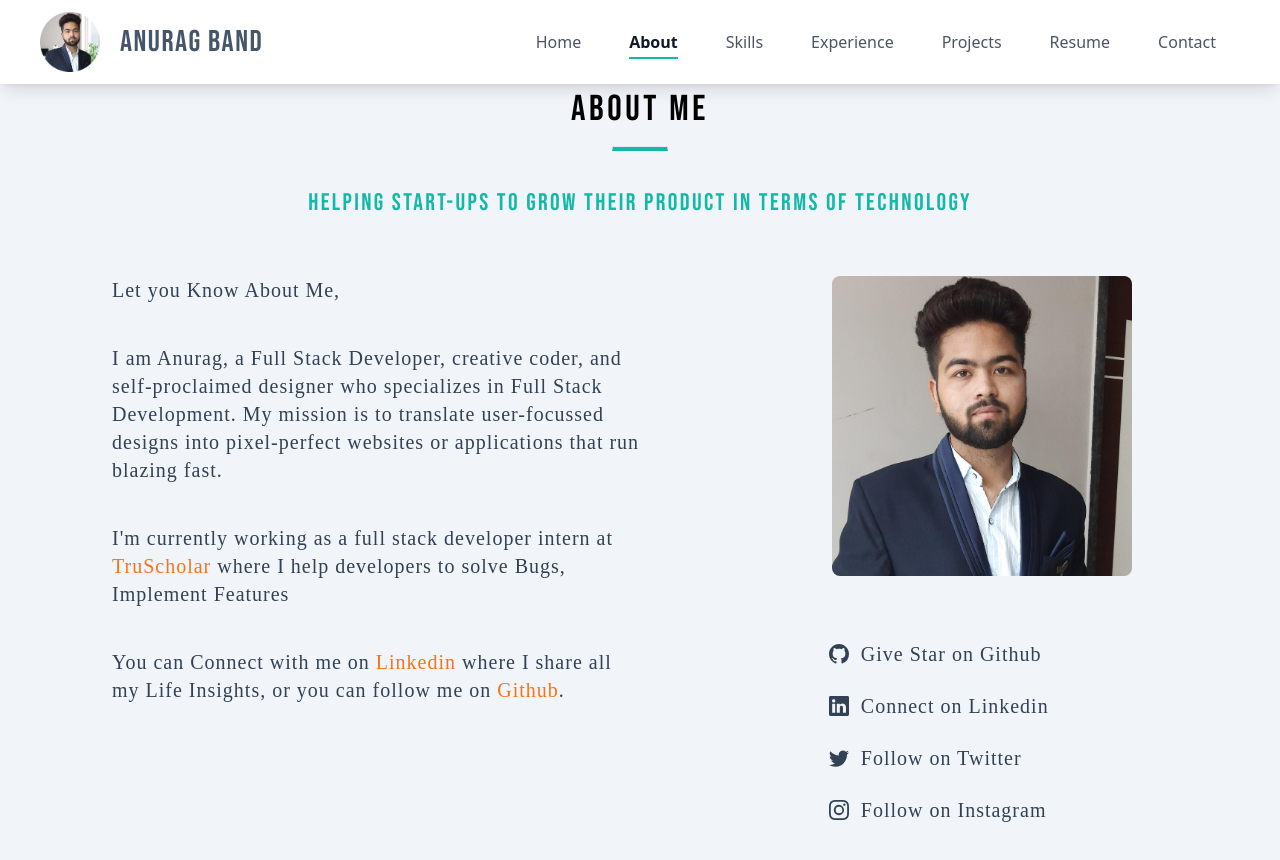
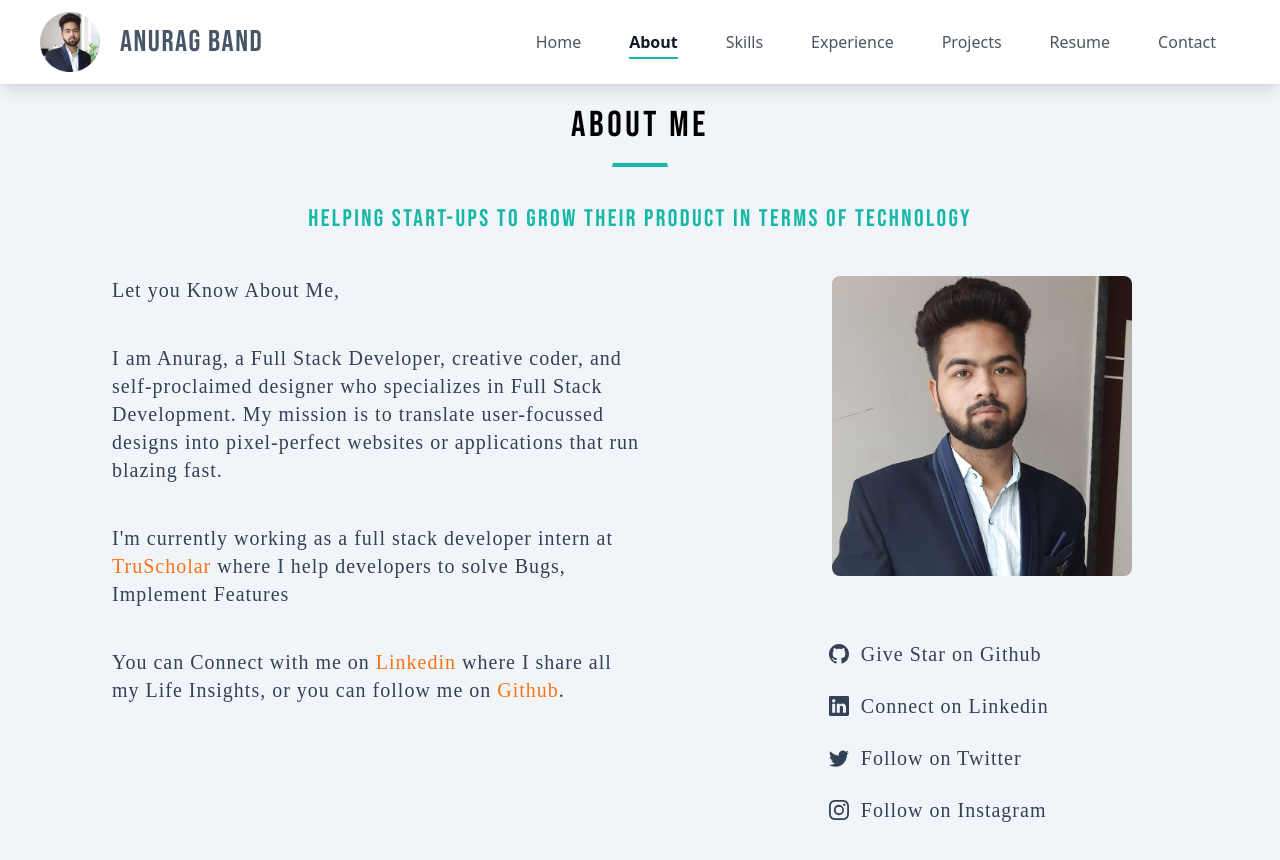
Before and after one commit to Anurag-Band/Portfolio-Website, a Next.js app: page /about in a window 1280 px wide. Shown: the top 860 px of the page. Built offline with nearby package versions, Linux system fonts and the light colour scheme; a web font is replaced by a local one.

Commit message:
minor changes in about page

```diff
--- a/src/pages/about/index.jsx
+++ b/src/pages/about/index.jsx
@@ -31,10 +31,10 @@ const About = () => {
       </Head>
       <section
         id="about"
-        className="min-h-[90vh] flex flex-col bg-slate-100 space-y-10"
+        className="min-h-[92vh] flex flex-col bg-slate-100 space-y-10"
       >
         <div className="w-full h-[12vh] flex flex-col items-center justify-center space-y-4">
-          <h2 className="font-mainHeading font-medium text-4xl tracking-widest mt-16">
+          <h2 className="font-mainHeading font-medium text-4xl tracking-widest mt-24">
             ABOUT ME
           </h2>
           <hr className="border border-b-4 border-b-teal-500 w-14" />
```
